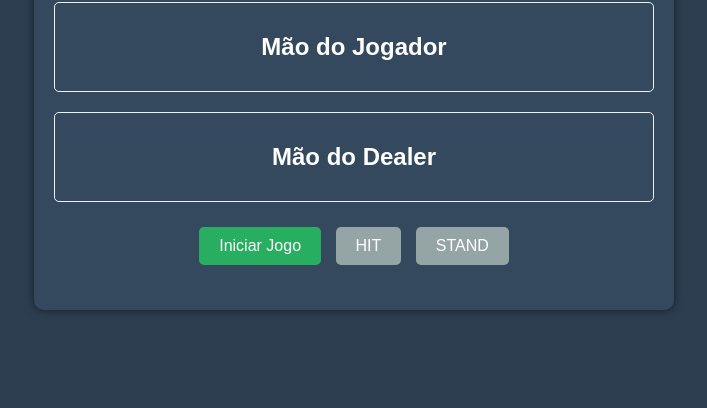
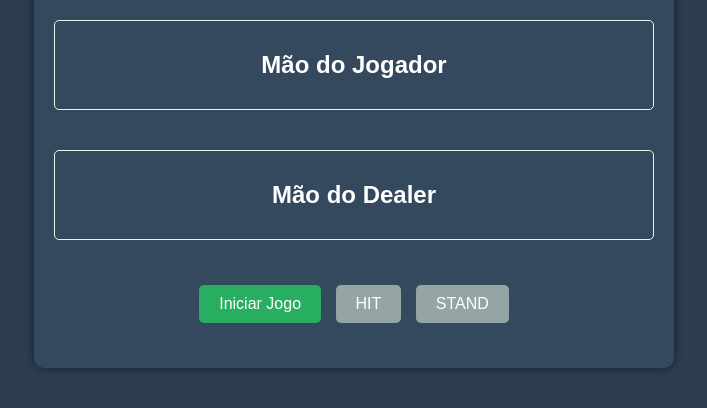
Before and after one commit to RoniProgramas/BlackJackJava, a plain HTML site: page index.html in a window 1280 px wide. Shown: the part 118-526 px from the top of the page, without its empty margins (286-993 px from the left). Drawn offline with Linux system fonts and the light colour scheme.

Commit message:
style.css

```diff
--- a/style.css
+++ b/style.css
@@ -24,7 +24,7 @@ h1, h2 {
 }
 
 #player-hand, #dealer-hand {
-    margin: 20px 0; /* Espaço entre as mãos do jogador e do dealer */
+    margin: 40px 0; /* Espaço entre as mãos do jogador e do dealer */
     padding: 10px;
     border: 1px solid #ecf0f1; /* Borda clara */
     border-radius: 5px; /* Cantos arredondados */
```
